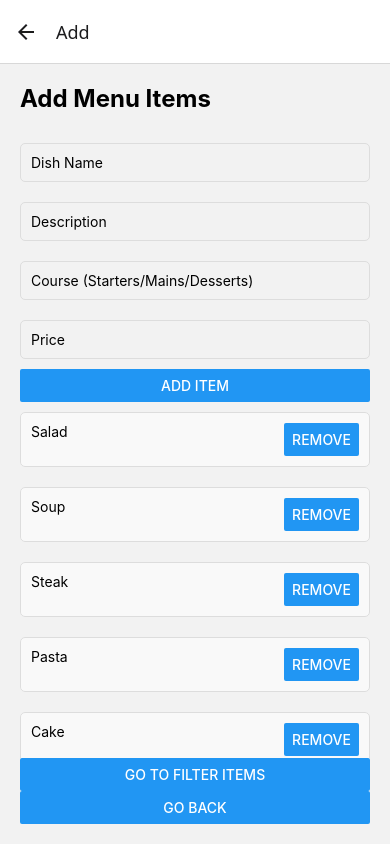
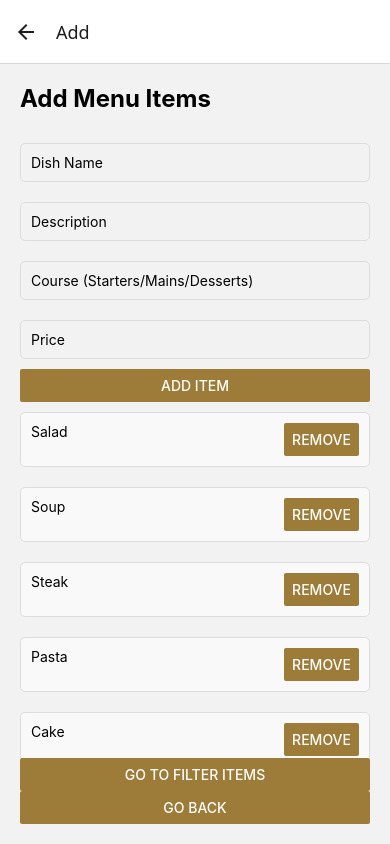
Before and after one commit to tman679753/MastPOE, a React Native app: screen / in a window 390 px wide. Both pictures are taken after a click on the button "GO TO ADD ITEMS". Built offline with nearby package versions, Linux system fonts and the light colour scheme.

Commit message:
Changed the colours of all the interactive buttons to color="#9c7c38"

```diff
--- a/AddItemsScreen.js
+++ b/AddItemsScreen.js
@@ -50,19 +50,29 @@ function AddItemsScreen({ route, navigation }) {
         onChangeText={setPrice}
         keyboardType="numeric"
       />
-      <Button title="Add Item" onPress={addItem} />
+      <Button title="Add Item" onPress={addItem}
+      color="#9c7c38"
+      />
       <FlatList
         data={menuItems}
         keyExtractor={(item, index) => index.toString()}
         renderItem={({ item, index }) => (
           <View style={styles.itemContainer}>
             <Text>{item.name}</Text>
-            <Button title="Remove" onPress={() => removeItem(index)} />
+            <Button title="Remove" onPress={() => removeItem(index)}
+              color="#9c7c38"
+              />
           </View>
         )}
       />
-      <Button title="Go to Filter Items" onPress={() => navigation.navigate('Filter', { menuItems })} /> {/* Navigate to FilterScreen */}
-      <Button title="Go Back" onPress={() => navigation.goBack()} /> {/* Go back to previous screen */}
+      <Button
+      title="Go to Filter Items" onPress={() => navigation.navigate('Filter', { menuItems })}
+      color="#9c7c38"
+      /> {/* Navigate to FilterScreen */}
+
+      <Button title="Go Back" onPress={() => navigation.goBack()}
+        color="#9c7c38"
+        /> {/* Go back to previous screen */}
     </View>
   );
 }
--- a/FilterScreen.js
+++ b/FilterScreen.js
@@ -20,7 +20,9 @@ function FilterScreen({ route, navigation }) {
       <Text style={styles.header}>Filter Menu Items</Text>
       <View style={styles.filterButtons}>
         {['All', 'Starters', 'Mains', 'Desserts'].map(course => (
-          <Button key={course} title={course} onPress={() => filterByCourse(course)} />
+          <Button key={course} title={course} onPress={() => filterByCourse(course)}
+          color="#9c7c38"
+          />
         ))}
       </View>
       <FlatList
@@ -32,7 +34,9 @@ function FilterScreen({ route, navigation }) {
           </View>
         )}
       />
-      <Button title="Go Back to Add Items" onPress={() => navigation.goBack()} /> {/* Go back to AddItemsScreen */}
+      <Button title="Go Back to Add Items" onPress={() => navigation.goBack()}
+        color="#9c7c38"
+        /> {/* Go back to AddItemsScreen */}
     </View>
   );
 }
```
